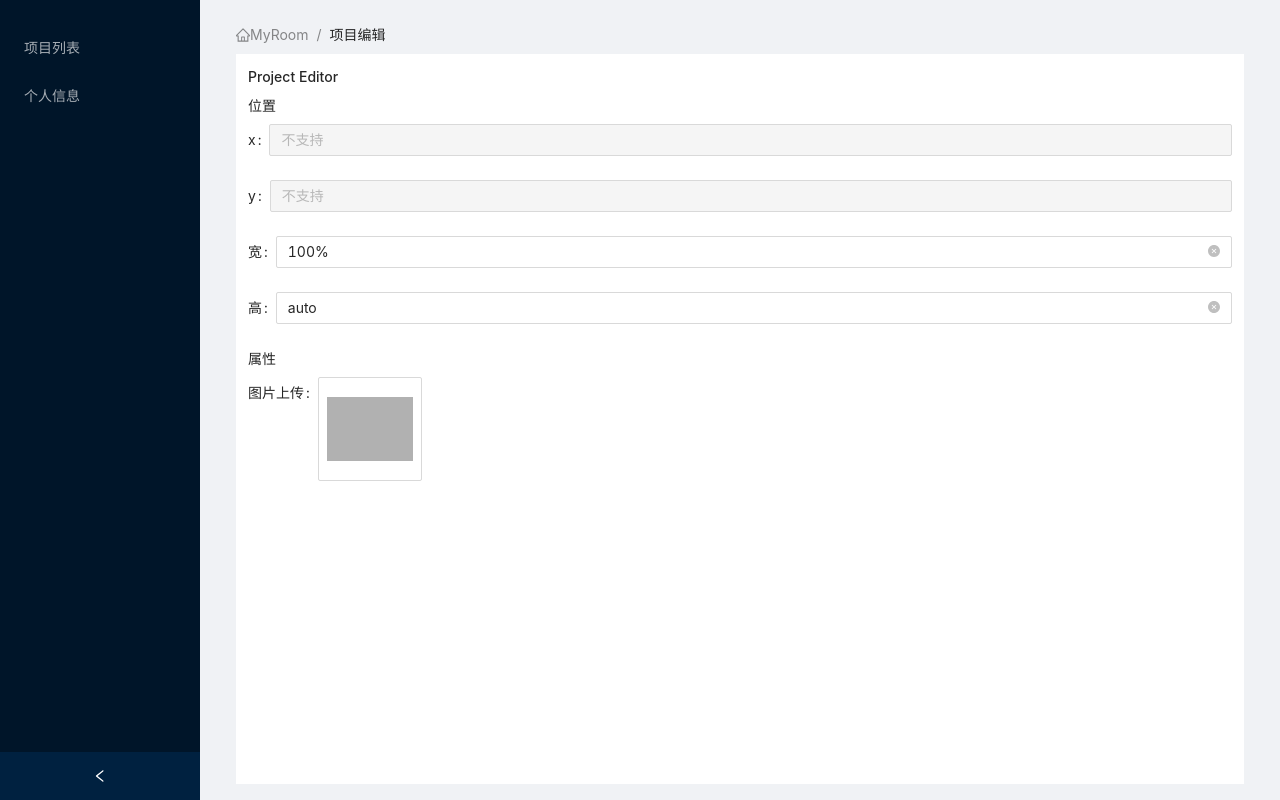
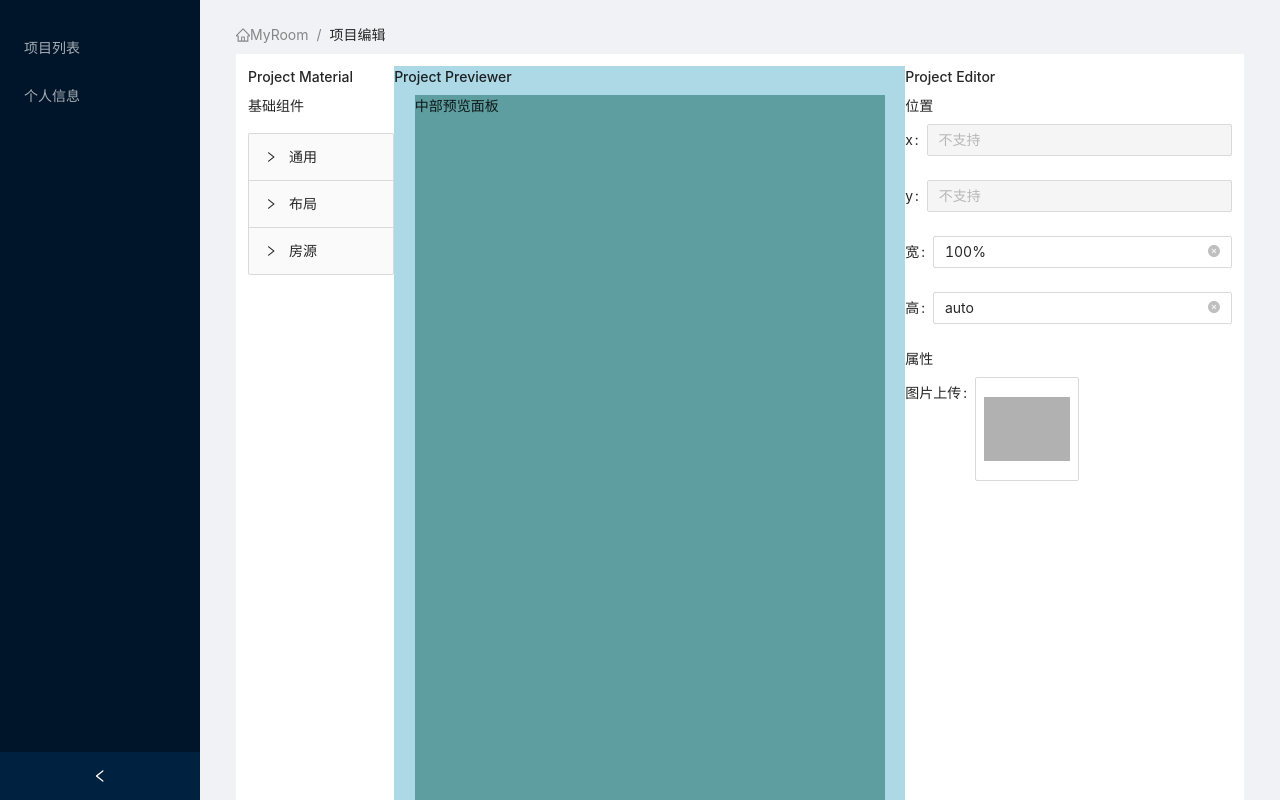
Before and after one commit to MyRoom-Bytedance/MyRoom-Admin, a React (Create React App) app: page /admin/project/editor/1 in a window 1280 px wide. Built offline with nearby package versions, Linux system fonts and the light colour scheme; grey boxes are pictures that could not be loaded.

Commit message:
feat(ProjectEditor、ProjectList): 增加测试跳转按钮、更改项目编辑页面布局
方便直接跳转到编辑页

```diff
--- a/src/pages/ProjectEditor/index.tsx
+++ b/src/pages/ProjectEditor/index.tsx
@@ -1,5 +1,8 @@
-import { PropsEditor } from "lib/lowcode-editor/components/PropsEditor";
-import React from "react";
+import { Row, Col } from 'antd';
+import LeftPane from 'lib/lowcode-editor/components/LeftPane';
+import MidPane from 'lib/lowcode-editor/components/MidPane';
+import { PropsEditor } from 'lib/lowcode-editor/components/PropsEditor';
+import React from 'react';
 
 const position: Prop[] = [
     {
@@ -24,7 +27,7 @@ const position: Prop[] = [
         type: 'string',
         value: 'auto',
     },
-]
+];
 
 const project: Project = {
     id: '7e6b9b87-28d8-43c0-a292-359f4a493b94',
@@ -39,14 +42,16 @@ const project: Project = {
                 {
                     label: '文字内容',
                     type: 'string',
-                    value: '我是一个标题'
-                }, {
+                    value: '我是一个标题',
+                },
+                {
                     label: '文字颜色',
                     type: 'color',
-                    value: '#000'
-                }
+                    value: '#000',
+                },
             ],
-        }, {
+        },
+        {
             id: '2',
             type: 'Image',
             name: '广告图片',
@@ -55,10 +60,11 @@ const project: Project = {
                 {
                     label: '图片上传',
                     type: 'upload',
-                    value: 'http://rad9gvpiv.hd-bkt.clouddn.com/aede03222bfb78c3.jpg'
-                }
+                    value: 'http://rad9gvpiv.hd-bkt.clouddn.com/aede03222bfb78c3.jpg',
+                },
             ],
-        }, {
+        },
+        {
             id: '3',
             type: 'Layout',
             name: 'Flex布局',
@@ -68,14 +74,15 @@ const project: Project = {
                     label: '摆放模式',
                     type: 'select',
                     value: '水平',
-                    options: ['水平', '垂直']
-                }, {
+                    options: ['水平', '垂直'],
+                },
+                {
                     label: '间距',
                     type: 'range',
                     value: 6,
                     min: 0,
-                    max: 100
-                }
+                    max: 100,
+                },
             ],
             children: [
                 {
@@ -87,14 +94,16 @@ const project: Project = {
                         {
                             label: '文字内容',
                             type: 'string',
-                            value: '这是一个魔幻的产品'
-                        }, {
+                            value: '这是一个魔幻的产品',
+                        },
+                        {
                             label: '文字颜色',
                             type: 'color',
-                            value: '#000'
-                        }
+                            value: '#000',
+                        },
                     ],
-                }, {
+                },
+                {
                     id: '3-2',
                     type: 'Image',
                     name: '产品图片',
@@ -103,21 +112,32 @@ const project: Project = {
                         {
                             label: '图片上传',
                             type: 'upload',
-                            value: 'http://rad9gvpiv.hd-bkt.clouddn.com/59905ee7fc4957fe.jpg'
-                        }
+                            value: 'http://rad9gvpiv.hd-bkt.clouddn.com/59905ee7fc4957fe.jpg',
+                        },
                     ],
-                }
-            ]
-        }
-    ]
-}
+                },
+            ],
+        },
+    ],
+};
 
 export const ProjectEditor = React.memo(() => {
-
     console.log(project.components[0].props);
 
-    return <>
-        <h1>Project Editor</h1>
-        <PropsEditor position={position} props={project.components[1].props} />
-    </>
+    return (
+        <Row>
+            <Col flex={2}>
+                <h1>Project Material</h1>
+                <LeftPane />
+            </Col>
+            <Col flex={2} style={{ backgroundColor: 'lightblue' }}>
+                <h1>Project Previewer</h1>
+                <MidPane />
+            </Col>
+            <Col flex={2}>
+                <h1>Project Editor</h1>
+                <PropsEditor position={position} props={project.components[1].props} />
+            </Col>
+        </Row>
+    );
 });
--- a/src/pages/ProjectList/index.tsx
+++ b/src/pages/ProjectList/index.tsx
@@ -1,5 +1,22 @@
-import React from "react";
+/*
+ * @Author: cos
+ * @Date: 2022-05-08 18:33:24
+ * @LastEditTime: 2022-05-11 19:12:34
+ * @LastEditors: cos
+ * @Description: 项目列表
+ * @FilePath: \MyRoom-Admin\src\pages\ProjectList\index.tsx
+ */
+import React from 'react';
+import { Button } from 'antd';
+import { useNavigate } from 'react-router';
 
 export const ProjectList = React.memo(() => {
-    return <>project list</>
-})
+    const navigate = useNavigate();
+    return (
+        <>
+            <Button type="primary" size="large" onClick={() => navigate('/admin/project/editor/1')}>
+                项目编辑器测试
+            </Button>
+        </>
+    );
+});
```
